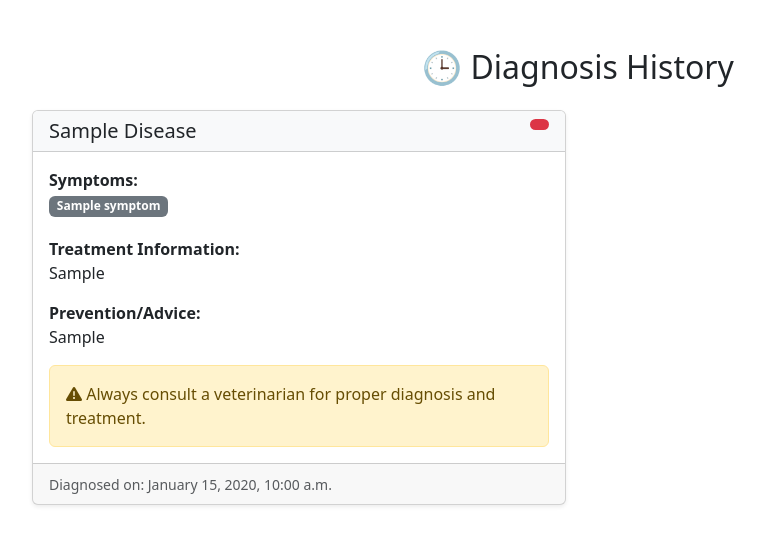
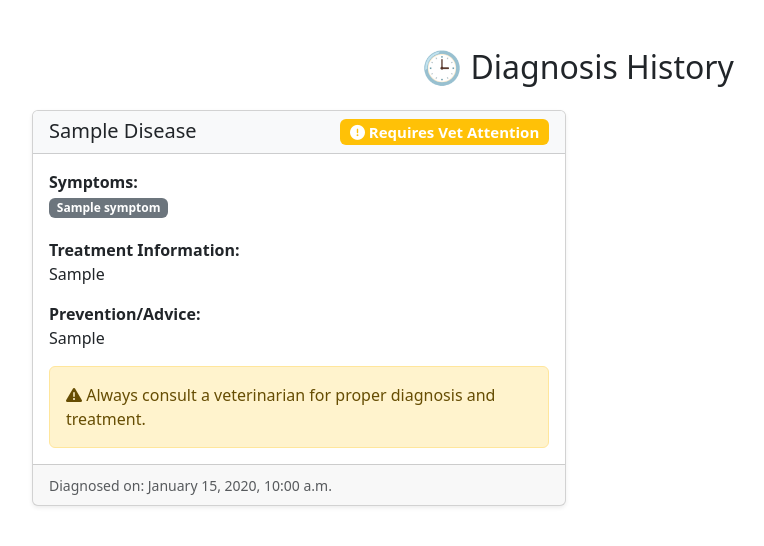
Before and after one commit to jennybrian/Cattledoctor, a Django app: page /diagnosis/diagnosis-history/ in a window 1280 px wide. Shown: the part 56-602 px from the top of the page, without its empty margins (62-826 px from the left). Run offline with Django 5.2, Linux system fonts and the light colour scheme; a user stored in the database is signed in; tables that the repository leaves empty hold one stand-in row (values such as "Sample post"); parts of the project's set-up code (start-up, migrations or seed data) failed here and were passed over.

Commit message:
Fix diagnosis history page v10

```diff
--- a/diagnosis/templates/diagnosis/history.html
+++ b/diagnosis/templates/diagnosis/history.html
@@ -13,9 +13,9 @@
                         <div class="card-header bg-light">
                             <h5 class="card-title mb-0">
                                 {{ history.disease.name|title }}
-                                <span class="float-end badge {% if history.confidence_score > 80 %}bg-success{% elif history.confidence_score > 60 %}bg-warning{% else %}bg-danger{% endif %}">
-
-                                </span>
+                            <span class="float-end badge bg-warning">
+                                <i class="fas fa-exclamation-circle"></i> Requires Vet Attention
+                            </span>
                             </h5>
                         </div>
                         <div class="card-body">
```
